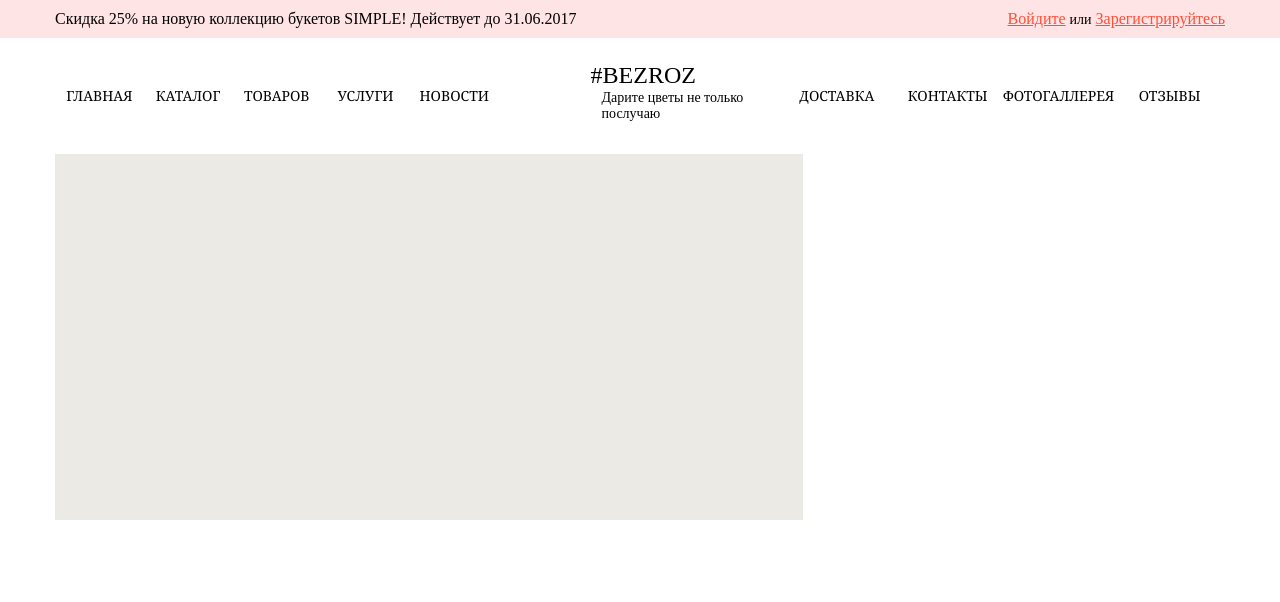
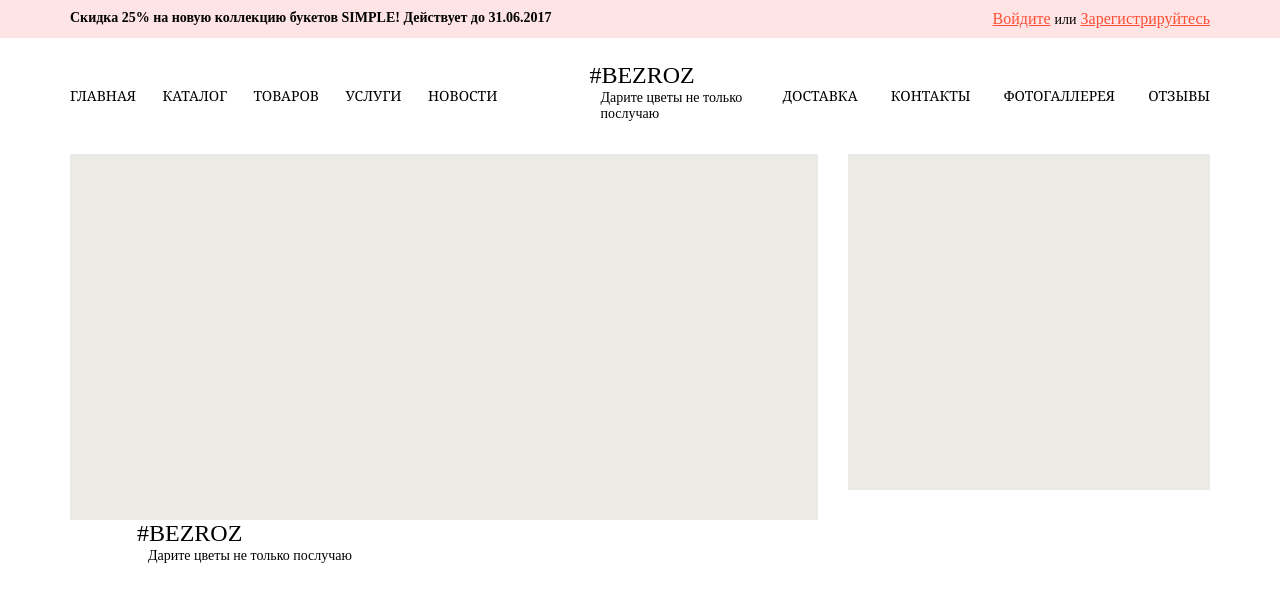
Before and after one commit to OdinVerst/flowers, a website: page source/home.html in a window 1280 px wide. Drawn offline with nearby package versions, Linux system fonts and the light colour scheme; files that its build step writes are made by us from their sources; a script that the page names is missing; a web font is replaced by a local one.

Commit message:
Update styles

```diff
--- /dev/null
+++ b/source/common/footer.html
@@ -0,0 +1,14 @@
+<footer>
+    <div class="container">
+        <div class="foote__logo logo-main">
+            <div class="logo-main__img"></div>
+            <div class="logo-main__text">
+                <p class="logo__main-text">#BEZROZ</p>
+                <p class="logo__sub-text">Дарите цветы не только послучаю</p>
+            </div>
+        </div>
+    </div>
+</footer>
+
+</body>
+</html>
--- a/source/home.html
+++ b/source/home.html
@@ -1,7 +1,7 @@
 @@include('../source/common/header.html')
 
 <div class="home__banners-block">
-    <div class="container">
+    <div class="banners-block__align container">
         <div class="home__main-banner home__banners">
 
         </div>
@@ -11,5 +11,11 @@
         </div>
     </div>
 </div>
-</body>
-</html>
+<script type="text/javascript" src="//vk.com/js/api/openapi.js?152"></script>
+
+<!-- VK Widget -->
+<div id="vk_groups"></div>
+<script type="text/javascript">
+    VK.Widgets.Group("vk_groups", {mode: 3}, 20003922);
+</script>
+@@include('../source/common/footer.html')
--- a/source/sccs/main.scss
+++ b/source/sccs/main.scss
@@ -23,7 +23,7 @@
 }
 
 .container {
-  width: 1170px;
+  width: 1140px;
   margin: 0 auto;
 }
 
@@ -43,6 +43,8 @@ p {
 
 .top__short-news{
   float: left;
+  font-weight: bold;
+  font-size: 14px;
 }
 
 .top__auth{
@@ -72,10 +74,10 @@ p {
 .header__menu ul {
   display: flex;
   padding: 0;
+  justify-content: space-between;
 }
 
 .header__menu ul li {
-  flex: 1 1 20%;
   list-style-type: none;
   position: relative;
   transition-property: all;
@@ -105,11 +107,8 @@ p {
   }
 }
 
-
-
-
 .header__logo{
-  width: 21%;
+  width: 22%;
   padding: 0 25px;
 }
 
@@ -144,7 +143,11 @@ p {
   font-size: 24px;
 }
 
-
+@media screen and (max-width: 1140px) {
+  .container{
+    width: 100%;
+  }
+}
 //HOME
 
 .home__banners{
@@ -155,3 +158,16 @@ p {
   height: 366px;
   width: 748px;
 }
+
+.banners-block__align{
+  display: flex;
+  justify-content: space-between;
+}
+
+.home__coll-twobanners {
+  width: 362px;
+}
+
+.home__coll-twobanners .home__banners{
+  height: 168px;
+}
```
Also changed, not shown: 1 other file.
